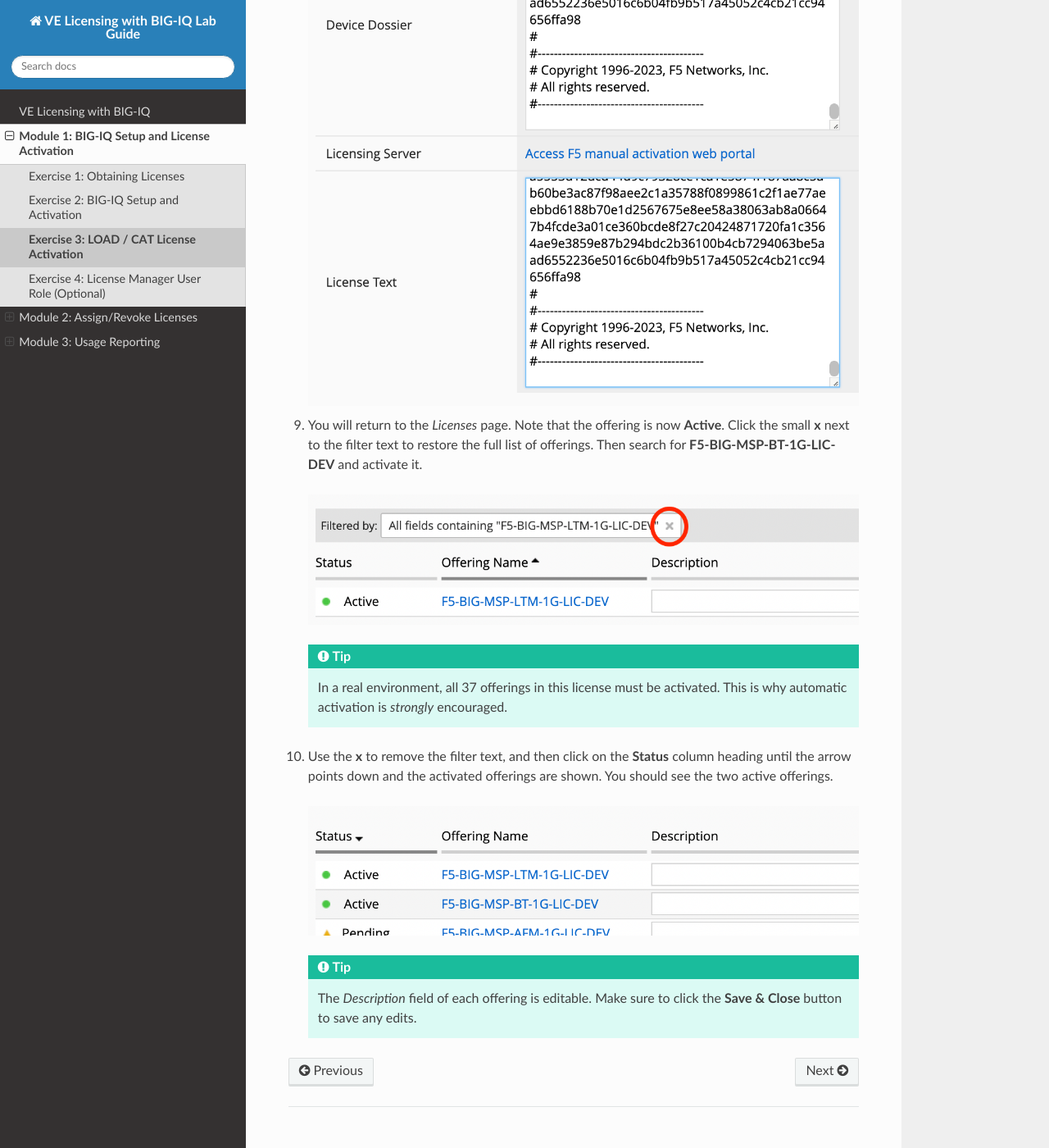
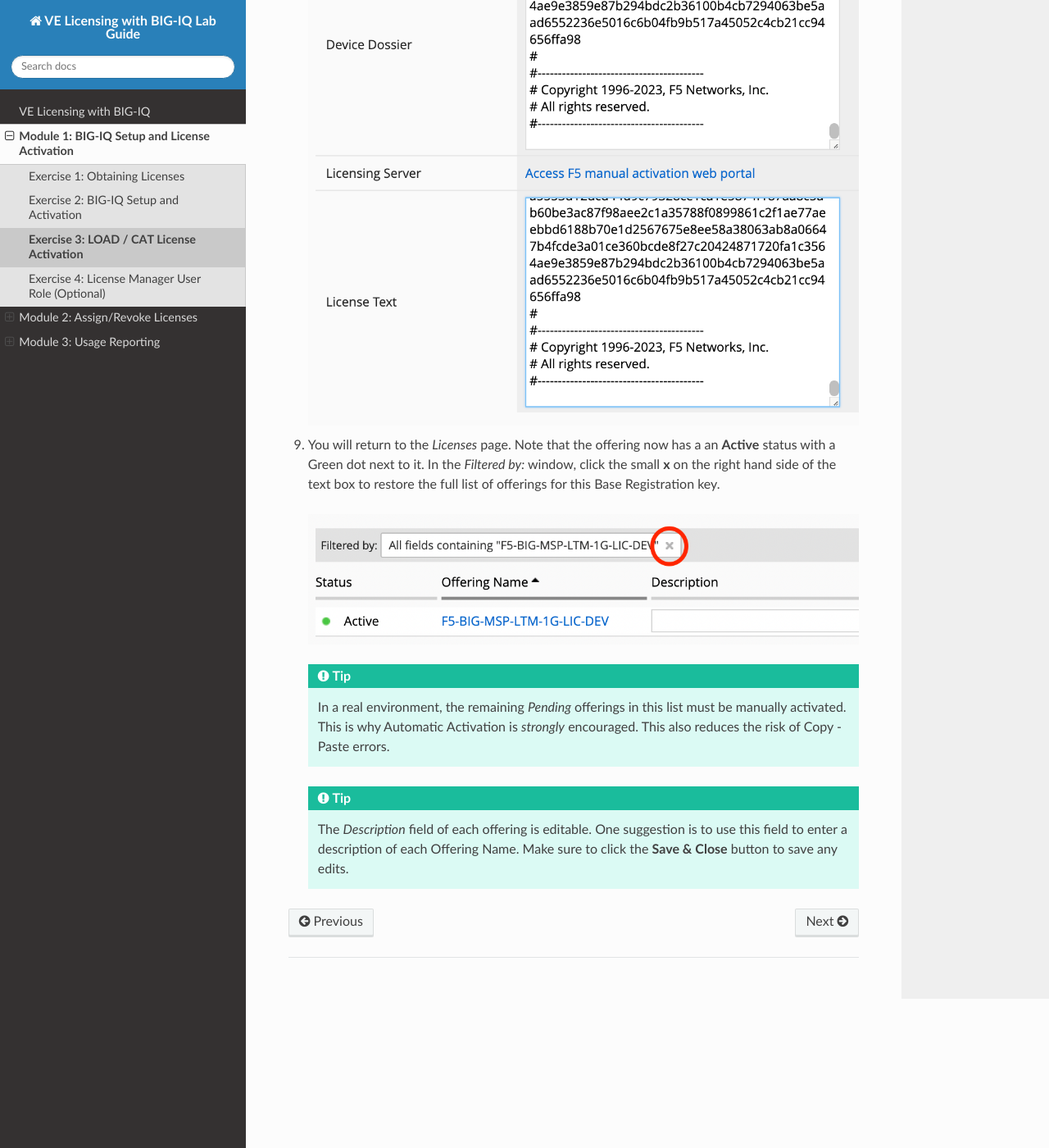
Before and after one commit to marcopaulo42/BIG-IQ-licensing-lab-guide, a Sphinx documentation site: the page built from docs/licensing/cat.rst, in a window 1280 px wide and 1400 px high, scrolled down 4743 px. Shown: the whole window at 82% size. Built offline with Sphinx 7.4.7 and the Read the Docs theme 2.0.0, drawn with Linux system fonts in a browser that asks for light colours; some of the changed text lies outside the part shown.

Commit message:
Update cat.rst

```diff
--- a/docs/licensing/cat.rst
+++ b/docs/licensing/cat.rst
@@ -28,8 +28,7 @@
    .. tip:: The *License Name* can be changed later.
 
 #. Click **Generate Dossier**. Copy the dossier text and navigate to the `Dev Key Activation
-   <https://license.f5net.com/license/dossier.jsp>`_ page. Copy the returned license text to
-   the **License Text** field. Click **Activate**.
+   <https://license.f5net.com/license/dossier.jsp>`_ page. Agree to the EULA, clicke *Next*. Copy the returned license text to the **License Text** field. Click the blue **Activate** button on the bottom right of the screen.
 
 #. You will be redirected to the *Licenses* page and the ``LOADV4`` license should be in **Pending** status.
 
@@ -37,7 +36,7 @@
 
 #. Click on ``LOADV4`` to review the license's properties.
 
-   The top portion of the page displays information about the CAT license.
+   The top portion of the page displays information about the Base Registration license.
 
    * The *Name* field is editable.
    * The *Service Check Date* should be today. Every issued BIG-IP license inherits this date.
@@ -56,19 +55,9 @@
 
    .. image:: ../images/cat-ltm-1g-activation.png
 
-#. You will return to the *Licenses* page. Note that the offering is now **Active**. Click the small **x**
-   next to the filter text to restore the full list of offerings. Then search for **F5-BIG-MSP-BT-1G-LIC-DEV** and
-   activate it.
+#. You will return to the *Licenses* page. Note that the offering now has a an **Active** status with a Green dot next to it. In the *Filtered by:* window, click the small **x** on the right hand side of the text box to restore the full list of offerings for this Base Registration key.
 
    .. image:: ../images/filtered-by-x.png
 
-   .. tip:: In a real environment, all 37 offerings in this license must be activated. This is why
-      automatic activation is *strongly* encouraged.
-
-#. Use the **x** to remove the filter text, and then click on the **Status** column heading until the arrow points down
-   and the activated offerings are shown. You should see the two active offerings.
-
-   .. image:: ../images/cat-active-offerings.png
-
-   .. tip:: The *Description* field of each offering is editable. Make sure to click the **Save & Close** button to save
-      any edits.
+   .. tip:: In a real environment, the remaining *Pending* offerings in this list must be manually activated. This is why Automatic Activation is *strongly* encouraged. This also reduces the risk of Copy - Paste errors.
+   .. tip:: The *Description* field of each offering is editable. One suggestion is to use this field to enter a description of each Offering Name. Make sure to click the **Save & Close** button to save any edits.
```
